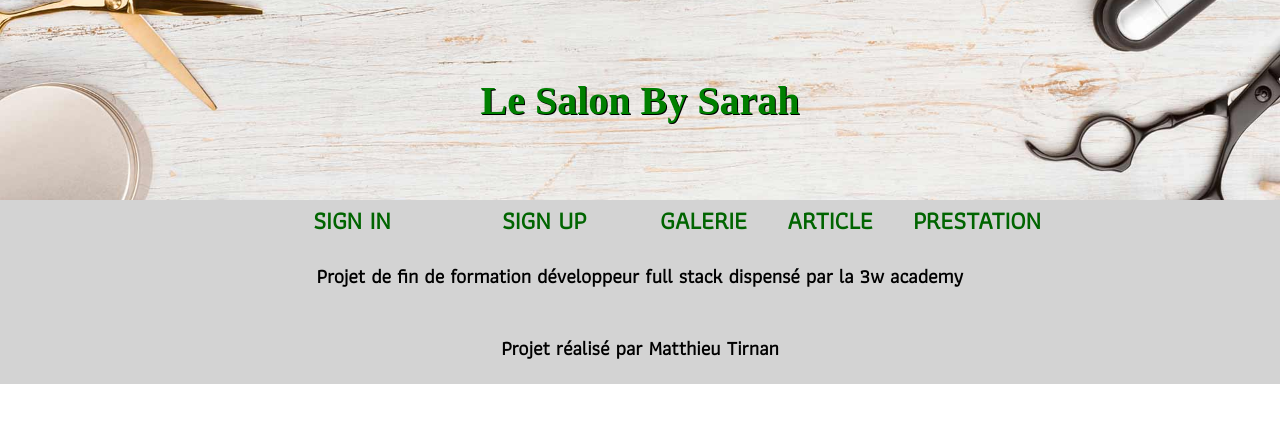
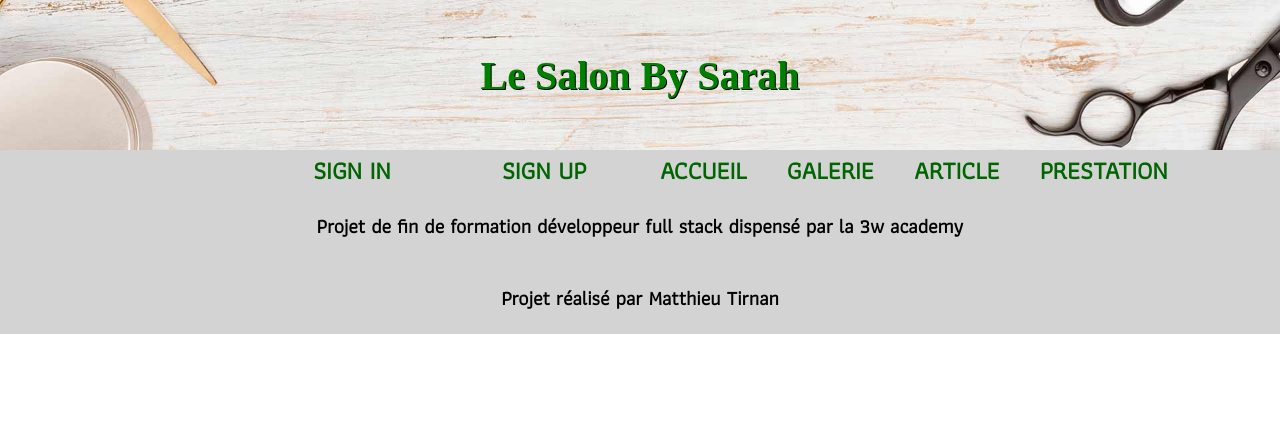
Before and after one commit to MatthieuTirnan/SalonBySarah, a React (Create React App) app in the folder front/: page / in a window 1280 px wide. Shown: the top 422 px of the page. Built offline with nearby package versions, Linux system fonts and the light colour scheme; a web font is replaced by a local one.

Commit message:
fix position header

```diff
--- a/front/src/asset/style/header.scss
+++ b/front/src/asset/style/header.scss
@@ -14,8 +14,9 @@ header {
   display: flex;
   justify-content: center;
   position: sticky;
+  top: 0;
   @include tablette {
-    height: 200px;
+    height: 150px;
   }
 
 
@@ -48,7 +49,7 @@ header {
   justify-content: space-between;
   cursor: pointer;
   @include tablette {
-    top: 40%
+    top: 35%
   }
   @include desktop {
     display: none;
@@ -81,7 +82,9 @@ header {
 
 .nav-header {
   background-color: $vert-clair;
-
+  position: sticky;
+  top:0;
+  z-index:3;
 
 }
 
--- a/front/src/components/header.js
+++ b/front/src/components/header.js
@@ -80,7 +80,7 @@ export const Header = () => {
                         </div>
                     }
                     <div className="lien">
-
+                        <Link className="link-header" to="/"> ACCUEIL </Link>
                         <Link className="link-header" to="/galerie"> GALERIE </Link>
                         <Link className="link-header" to="/article"> ARTICLE </Link>
                         <Link className="link-header" to="/tarif"> PRESTATION </Link>
```
